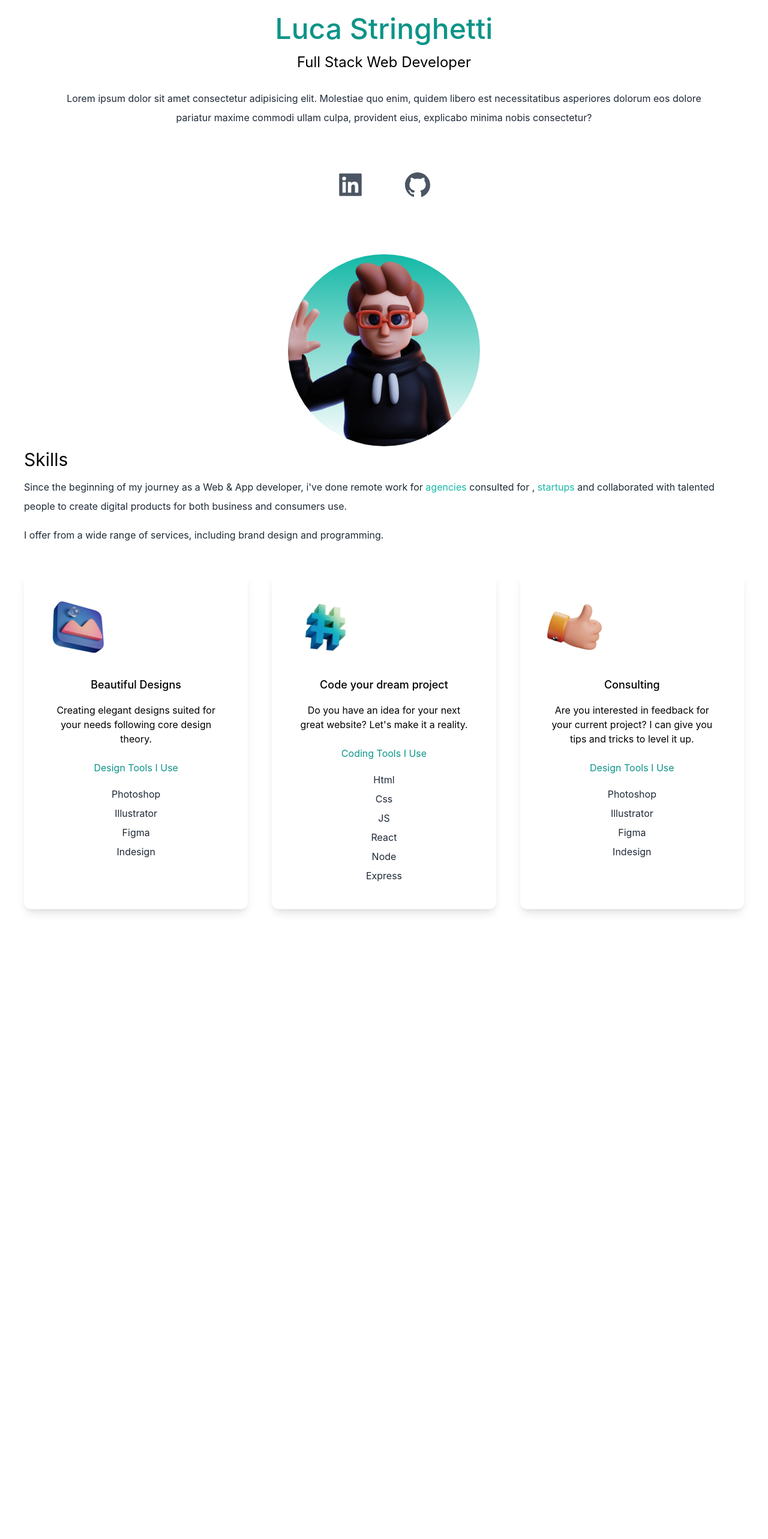
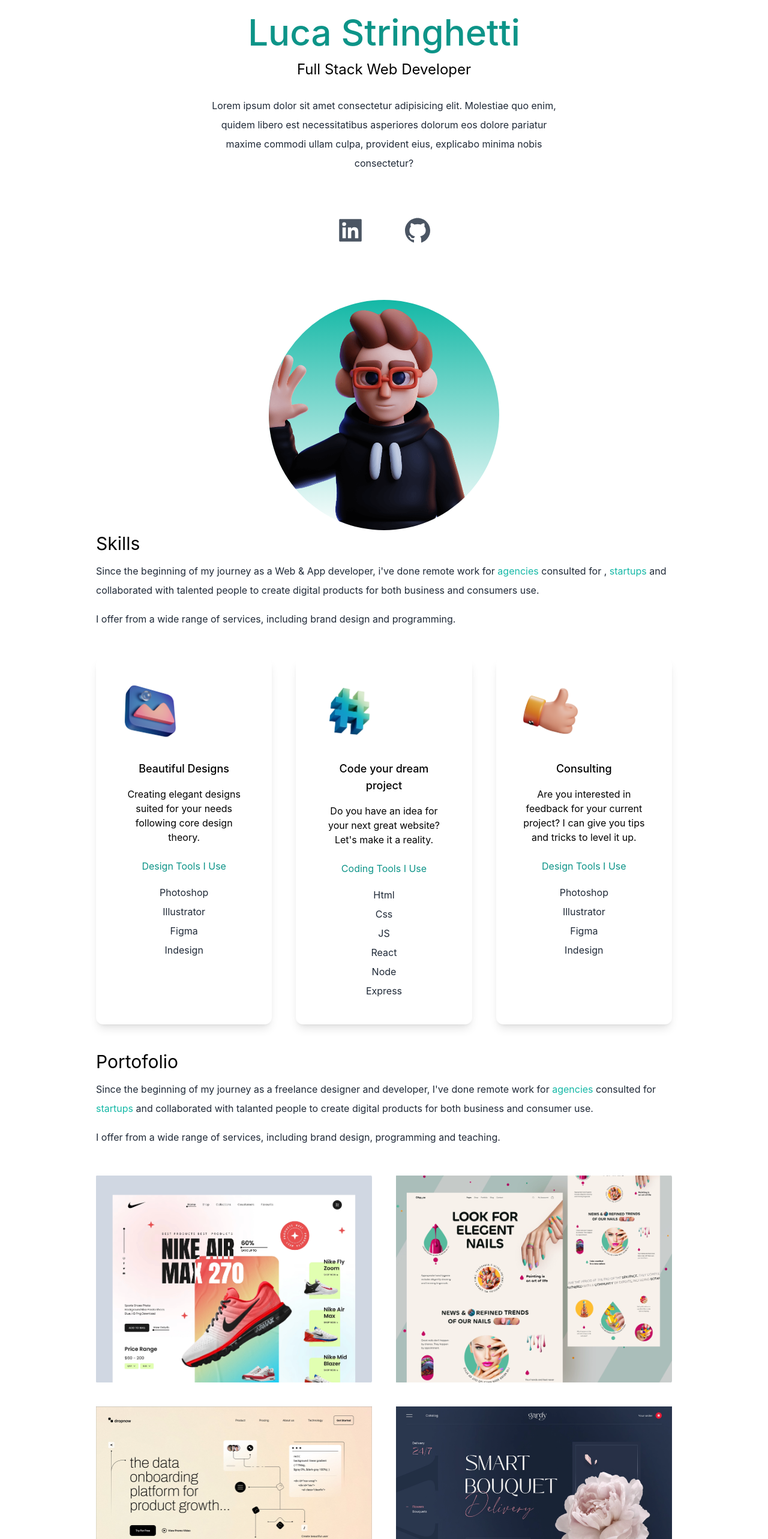
Before and after one commit to Quantumminded/my-portfolio, a Next.js app: page / in a window 1280 px wide. Shown: the part 180-2746 px from the top of the page at 60% size. Before the commit the page ends 1736 px from the top, so only its background shows below. Built offline with nearby package versions, Linux system fonts and the light colour scheme.

Commit message:
adding project section and responsive design

```diff
--- a/pages/index.js
+++ b/pages/index.js
@@ -6,6 +6,13 @@
 import design from '../public/design.png';
 import code from '../public/code.png';
 import consulting from '../public/consulting.png';
+import web1 from '../public/web1.png';
+import web2 from '../public/web2.png';
+import web3 from '../public/web3.png';
+import web4 from '../public/web4.png';
+import web5 from '../public/web5.png';
+import web6 from '../public/web6.png';
+
 
 export default function Home() {
   return (
@@ -16,7 +23,7 @@
         <link rel="icon" href="/favicon.ico" />
       </Head>
 
-      <main className='bg-white px-10'>
+      <main className='bg-white px-10 md:px-20 lg:px-40'>
         <section className="min-h-screen">
           <nav className='py-10 mb-12 flex justify-between'>
             <h1 className='text-xl font-burtons'>developedbyLS</h1>
@@ -32,15 +39,15 @@
             </ul>
           </nav>
           <div className='text-center p-10'>
-            <h2 className='text-5xl py-2 text-teal-600 font-medium '>Luca Stringhetti</h2>
-            <h3 className='text-2xl py-2'>Full Stack Web Developer</h3>
-            <p className='text-md py-5 leading-8 text-gray-800'>Lorem ipsum dolor sit amet consectetur adipisicing elit. Molestiae quo enim, quidem libero est necessitatibus asperiores dolorum eos dolore pariatur maxime commodi ullam culpa, provident eius, explicabo minima nobis consectetur?</p>
+            <h2 className='text-5xl py-2 text-teal-600 font-medium md:text-6xl'>Luca Stringhetti</h2>
+            <h3 className='text-2xl py-2 md-text-3xl'>Full Stack Web Developer</h3>
+            <p className='text-md py-5 leading-8 text-gray-800 max-w-xl mx-auto'>Lorem ipsum dolor sit amet consectetur adipisicing elit. Molestiae quo enim, quidem libero est necessitatibus asperiores dolorum eos dolore pariatur maxime commodi ullam culpa, provident eius, explicabo minima nobis consectetur?</p>
           </div>
           <div className='text-5xl flex justify-center gap-16 py-3 text-gray-600'>
             <a href="https://www.linkedin.com/in/lucastringhetti/"><AiFillLinkedin /></a>
             <a href="https://github.com/Quantumminded"><AiFillGithub /></a>
           </div>
-          <div className='relative mx-auto bg-gradient-to-b from-teal-500 rounded-full w-80 h-80 mt-20 overflow-hidden'>
+          <div className='relative mx-auto bg-gradient-to-b from-teal-500 rounded-full w-80 h-80 mt-20 overflow-hidden md:h-96 md:w-96'>
             <Image src={deved} layout='fill' objectFit='cover' />
           </div>
         </section>
@@ -103,6 +110,43 @@
               </div>
           </div>
         </section>
+        <section>
+        <div>
+          <h3 className="text-3xl py-1 dark:text-white ">Portofolio</h3>
+          <p className="text-md py-2 leading-8 text-gray-800 dark:text-gray-200">
+            Since the beginning of my journey as a freelance designer and
+            developer, I've done remote work for
+            <span className="text-teal-500"> agencies </span>
+            consulted for <span className="text-teal-500">startups </span>
+            and collaborated with talanted people to create digital products
+            for both business and consumer use.
+          </p>
+          <p className="text-md py-2 leading-8 text-gray-800 dark:text-gray-200">
+            I offer from a wide range of services, including brand design,
+            programming and teaching.
+          </p>
+          </div>
+          <div className='flex flex-col gap-10 py-10 lg:flex-row lg:flex-wrap'>
+            <div className='basis-1/3 flex-1'>
+              <Image src={web1} className='rounded-;g object-cover' height={'100%'} width={'100%'} layout='responsive'/>
+            </div>
+            <div className='basis-1/3 flex-1'>
+              <Image src={web2} className='rounded-;g object-cover' height={'100%'} width={'100%'} layout='responsive'/>
+            </div>
+            <div className='basis-1/3 flex-1'>
+              <Image src={web3} className='rounded-;g object-cover' height={'100%'} width={'100%'} layout='responsive'/>
+            </div>
+            <div className='basis-1/3 flex-1'>
+              <Image src={web4} className='rounded-;g object-cover' height={'100%'} width={'100%'} layout='responsive'/>
+            </div>
+            <div className='basis-1/3 flex-1'>
+              <Image src={web5} className='rounded-;g object-cover' height={'100%'} width={'100%'} layout='responsive'/>
+            </div>
+            <div className='basis-1/3 flex-1'>
+              <Image src={web6} className='rounded-;g object-cover' height={'100%'} width={'100%'} layout='responsive'/>
+            </div>
+          </div>
+        </section>
       </main>
     </div>
   )
```
